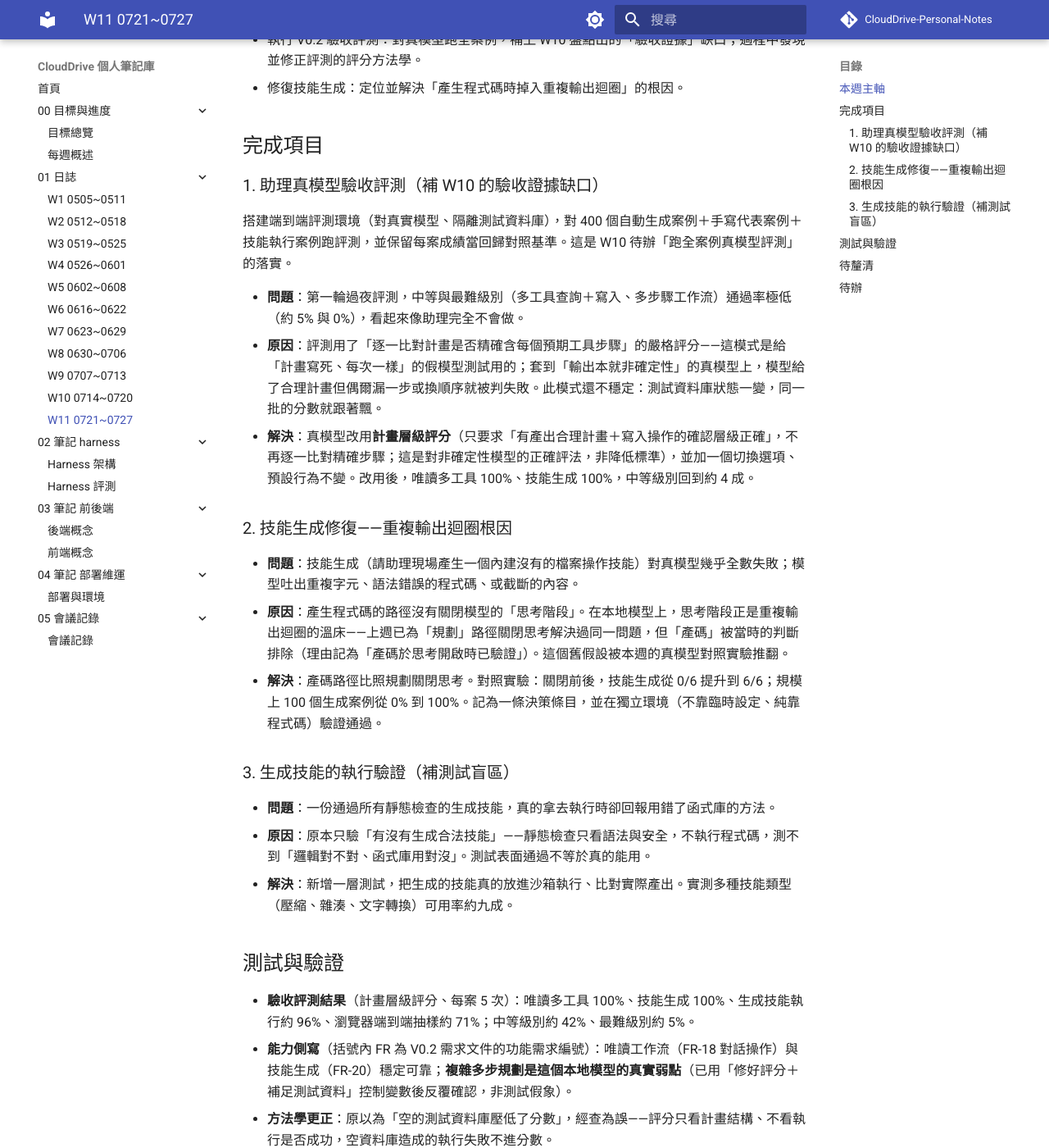
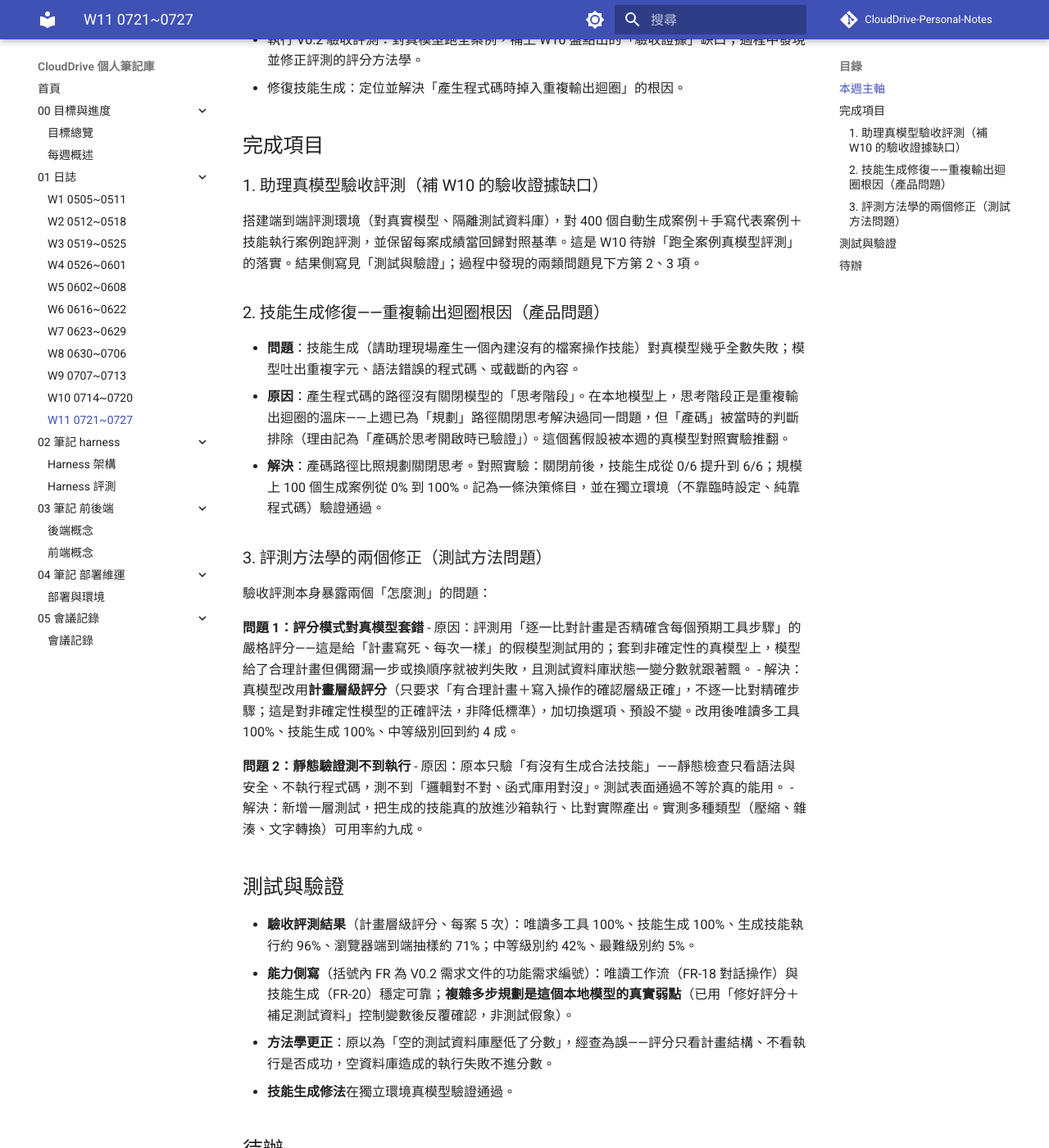
Before and after one commit to alfredshen01/CloudDrive-Personal-Notes, an MkDocs documentation site: the page built from docs/01-日誌/W11-0721~0727.md, in a window 1280 px wide and 1400 px high, scrolled down 195 px. Shown: the whole window at 82% size. Built offline with MkDocs 1.6.1 and Material for MkDocs 9.7.7, drawn with Linux system fonts in a browser that asks for light colours; comment, search, counter and statistics services are not loaded; some of the changed text lies outside the part shown.

Commit message:
docs: W11 完成項目重分三類＋移除待釐清；W10 去重複待辦
- W11：完成項目改「驗收評測(成就)／技能生成修復(產品)／評測方法學修正(測試方法)」
  三類；方法學兩問題用「問題 N：標題」編號；移除單條待釐清（弱點已在能力側寫）。
- W10：移除「W6–W10 校對」待辦（已近完成、雜訊）。

Co-Authored-By: Claude Opus 4.8 <noreply@anthropic.com>

```diff
--- a/docs/01-日誌/W11-0721~0727.md
+++ b/docs/01-日誌/W11-0721~0727.md
@@ -9,23 +9,25 @@
 
 ### 1. 助理真模型驗收評測（補 W10 的驗收證據缺口）
 
-搭建端到端評測環境（對真實模型、隔離測試資料庫），對 400 個自動生成案例＋手寫代表案例＋技能執行案例跑評測，並保留每案成績當回歸對照基準。這是 W10 待辦「跑全案例真模型評測」的落實。
+搭建端到端評測環境（對真實模型、隔離測試資料庫），對 400 個自動生成案例＋手寫代表案例＋技能執行案例跑評測，並保留每案成績當回歸對照基準。這是 W10 待辦「跑全案例真模型評測」的落實。結果側寫見「測試與驗證」；過程中發現的兩類問題見下方第 2、3 項。
 
-- **問題**：第一輪過夜評測，中等與最難級別（多工具查詢＋寫入、多步驟工作流）通過率極低（約 5% 與 0%），看起來像助理完全不會做。
-- **原因**：評測用了「逐一比對計畫是否精確含每個預期工具步驟」的嚴格評分——這模式是給「計畫寫死、每次一樣」的假模型測試用的；套到「輸出本就非確定性」的真模型上，模型給了合理計畫但偶爾漏一步或換順序就被判失敗。此模式還不穩定：測試資料庫狀態一變，同一批的分數就跟著飄。
-- **解決**：真模型改用**計畫層級評分**（只要求「有產出合理計畫＋寫入操作的確認層級正確」，不再逐一比對精確步驟；這是對非確定性模型的正確評法，非降低標準），並加一個切換選項、預設行為不變。改用後，唯讀多工具 100%、技能生成 100%，中等級別回到約 4 成。
-
-### 2. 技能生成修復——重複輸出迴圈根因
+### 2. 技能生成修復——重複輸出迴圈根因（產品問題）
 
 - **問題**：技能生成（請助理現場產生一個內建沒有的檔案操作技能）對真模型幾乎全數失敗；模型吐出重複字元、語法錯誤的程式碼、或截斷的內容。
 - **原因**：產生程式碼的路徑沒有關閉模型的「思考階段」。在本地模型上，思考階段正是重複輸出迴圈的溫床——上週已為「規劃」路徑關閉思考解決過同一問題，但「產碼」被當時的判斷排除（理由記為「產碼於思考開啟時已驗證」）。這個舊假設被本週的真模型對照實驗推翻。
 - **解決**：產碼路徑比照規劃關閉思考。對照實驗：關閉前後，技能生成從 0/6 提升到 6/6；規模上 100 個生成案例從 0% 到 100%。記為一條決策條目，並在獨立環境（不靠臨時設定、純靠程式碼）驗證通過。
 
-### 3. 生成技能的執行驗證（補測試盲區）
+### 3. 評測方法學的兩個修正（測試方法問題）
 
-- **問題**：一份通過所有靜態檢查的生成技能，真的拿去執行時卻回報用錯了函式庫的方法。
-- **原因**：原本只驗「有沒有生成合法技能」——靜態檢查只看語法與安全，不執行程式碼，測不到「邏輯對不對、函式庫用對沒」。測試表面通過不等於真的能用。
-- **解決**：新增一層測試，把生成的技能真的放進沙箱執行、比對實際產出。實測多種技能類型（壓縮、雜湊、文字轉換）可用率約九成。
+驗收評測本身暴露兩個「怎麼測」的問題：
+
+**問題 1：評分模式對真模型套錯**
+- 原因：評測用「逐一比對計畫是否精確含每個預期工具步驟」的嚴格評分——這是給「計畫寫死、每次一樣」的假模型測試用的；套到非確定性的真模型上，模型給了合理計畫但偶爾漏一步或換順序就被判失敗，且測試資料庫狀態一變分數就跟著飄。
+- 解決：真模型改用**計畫層級評分**（只要求「有合理計畫＋寫入操作的確認層級正確」，不逐一比對精確步驟；這是對非確定性模型的正確評法，非降低標準），加切換選項、預設不變。改用後唯讀多工具 100%、技能生成 100%、中等級別回到約 4 成。
+
+**問題 2：靜態驗證測不到執行**
+- 原因：原本只驗「有沒有生成合法技能」——靜態檢查只看語法與安全、不執行程式碼，測不到「邏輯對不對、函式庫用對沒」。測試表面通過不等於真的能用。
+- 解決：新增一層測試，把生成的技能真的放進沙箱執行、比對實際產出。實測多種類型（壓縮、雜湊、文字轉換）可用率約九成。
 
 ## 測試與驗證
 
@@ -34,10 +36,6 @@
 - **方法學更正**：原以為「空的測試資料庫壓低了分數」，經查為誤——評分只看計畫結構、不看執行是否成功，空資料庫造成的執行失敗不進分數。
 - **技能生成修法**在獨立環境真模型驗證通過。
 
-## 待釐清
-
-- **長任務規劃弱項**如何補：換更強的模型、把複雜任務拆小、或加規劃輔助——待評估。
-
 ## 待辦
 
 - [x] （承 W10）跑全案例真模型評測並留基準 —— 本週完成。
```
Also changed, not shown: docs/01-日誌/W10-0714~0720.md (+0 -1 lines).
